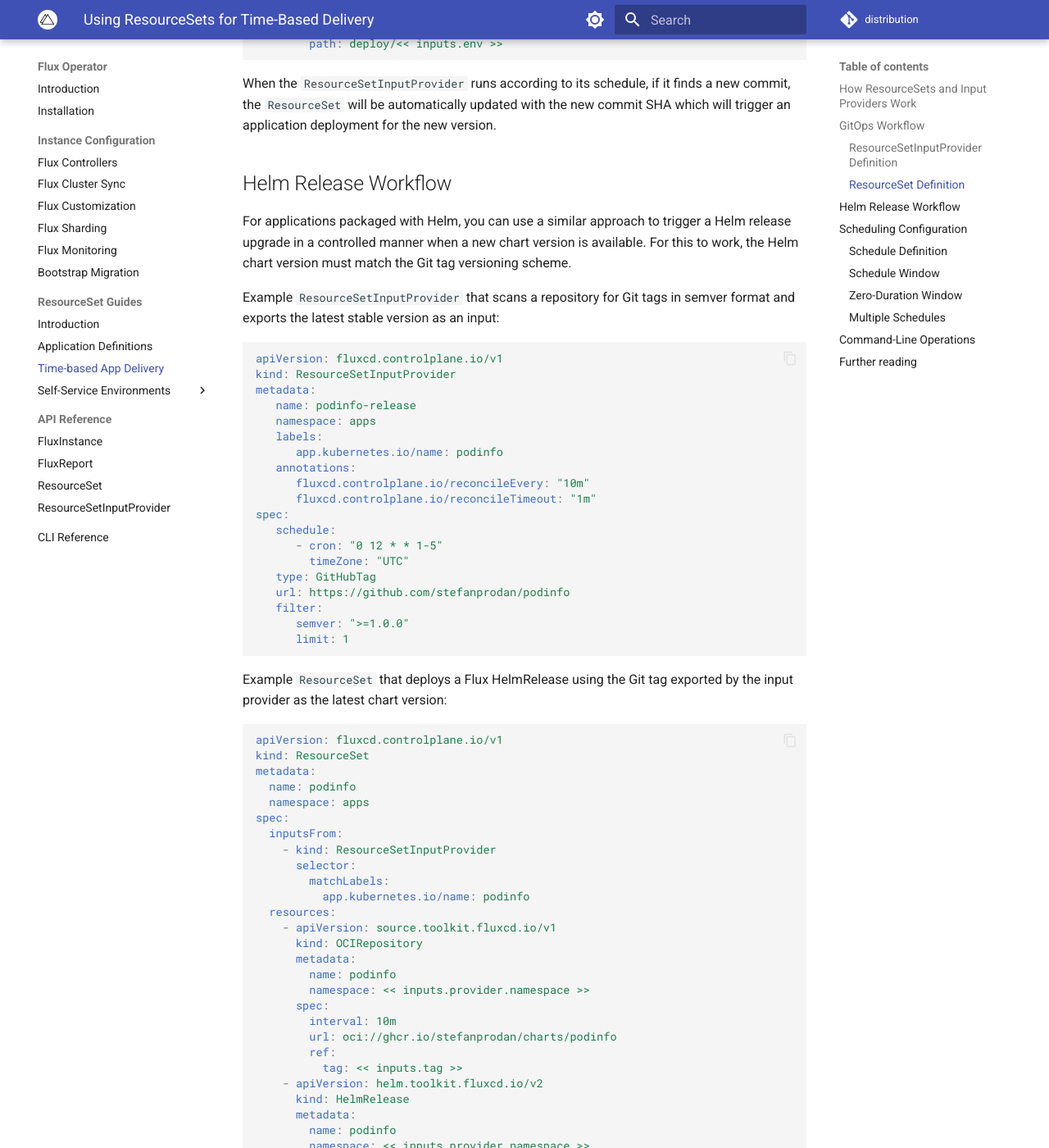
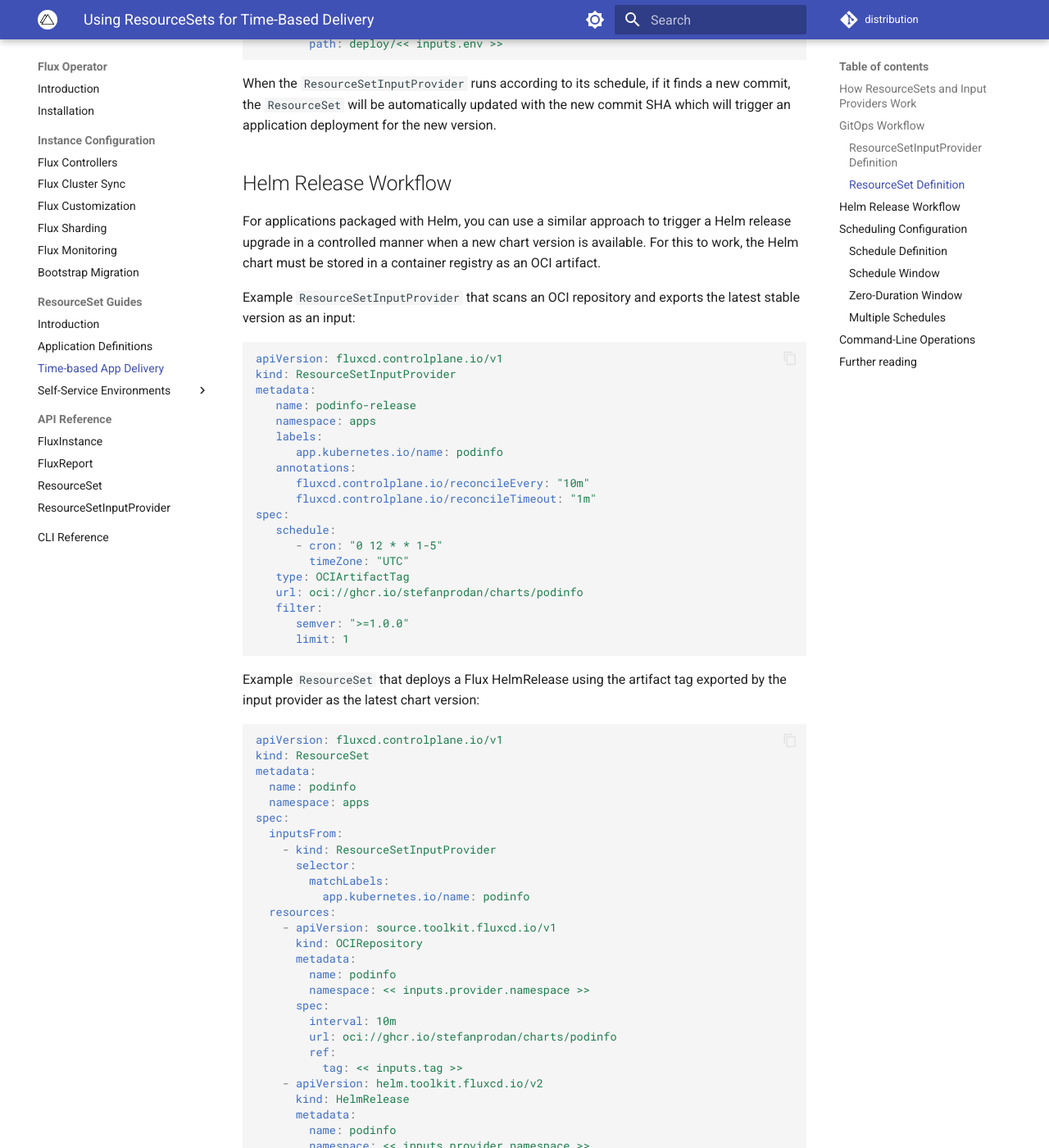
Before and after one commit to controlplaneio-fluxcd/distribution, an MkDocs documentation site: the page built from docs/operator/resourcesets/time-based-delivery.md, in a window 1280 px wide and 1400 px high, scrolled down 3315 px. Shown: the whole window at 82% size. Built offline with MkDocs 1.6.1 and Material for MkDocs 9.7.7, drawn with Linux system fonts in a browser that asks for light colours; comment, search, counter and statistics services are not loaded; some of the changed text lies outside the part shown.

Commit message:
docs: Add OCI artifact example to schedule guide
Signed-off-by: Stefan Prodan <stefan.prodan@gmail.com>

````diff
--- a/docs/operator/resourcesets/time-based-delivery.md
+++ b/docs/operator/resourcesets/time-based-delivery.md
@@ -161,10 +161,9 @@ an application deployment for the new version.
 
 For applications packaged with Helm, you can use a similar approach to trigger a Helm release upgrade
 in a controlled manner when a new chart version is available.
-For this to work, the Helm chart version must match the Git tag versioning scheme.
+For this to work, the Helm chart must be stored in a container registry as an OCI artifact.
 
-Example `ResourceSetInputProvider` that scans a repository for Git tags in semver format
-and exports the latest stable version as an input:
+Example `ResourceSetInputProvider` that scans an OCI repository and exports the latest stable version as an input:
 
 ```yaml
 apiVersion: fluxcd.controlplane.io/v1
@@ -181,15 +180,15 @@ spec:
    schedule:
       - cron: "0 12 * * 1-5"
         timeZone: "UTC"
-   type: GitHubTag
-   url: https://github.com/stefanprodan/podinfo
+   type: OCIArtifactTag
+   url: oci://ghcr.io/stefanprodan/charts/podinfo
    filter:
       semver: ">=1.0.0"
       limit: 1
 ```
 
 Example `ResourceSet` that deploys a Flux HelmRelease using
-the Git tag exported by the input provider as the latest chart version:
+the artifact tag exported by the input provider as the latest chart version:
 
 ```yaml
 apiVersion: fluxcd.controlplane.io/v1
@@ -231,9 +230,8 @@ spec:
 
 !!! tip "OCI Artifacts Support"
 
-    Note that in a future release, Flux Operator will support
-    scanning container registries for OCI artifacts, allowing you to decouple
-    the Helm chart versioning from the Git repository.
+    Note that Flux Operator supports OIDC-based authentication for container registries such as Amazon ECR, Azure ACR and Google GAR.
+    For more details, see the [ResourceSetInputProvider API reference](../resourcesetinputprovider.md#secret-less).
 
 ## Scheduling Configuration
 
````
Also changed, not shown: other parts of docs/operator/resourcesets/time-based-delivery.md (+2 -2 lines).
